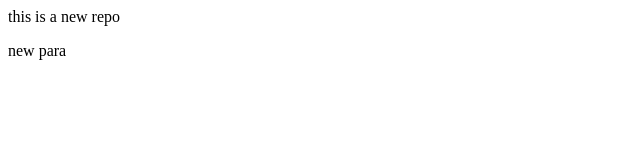
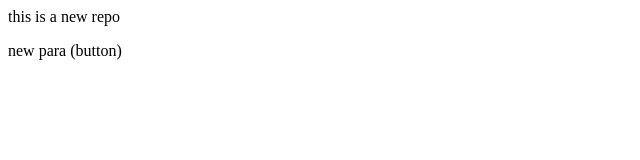
Before and after one commit to Neha-Kumari2311/localrepo, a plain HTML site: page index.html in a window 1280 px wide. Shown: the full height of the page, 0-640 px from the left. Drawn offline with Linux system fonts and the light colour scheme.

```diff
--- a/index.html
+++ b/index.html
@@ -1,2 +1,2 @@
 <p>this is a new repo</p>
-<p>new para</p>
+<p>new para (button)</p>
```
